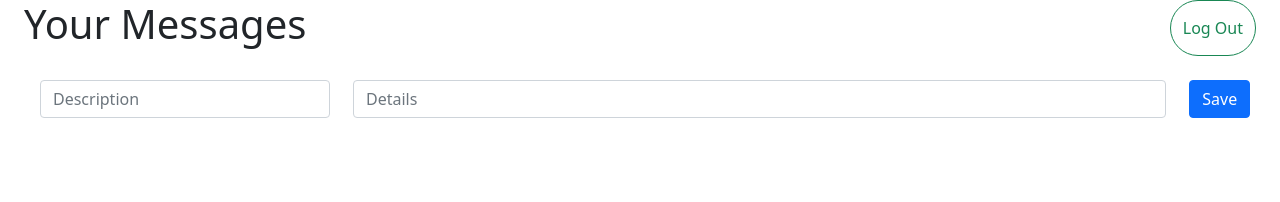
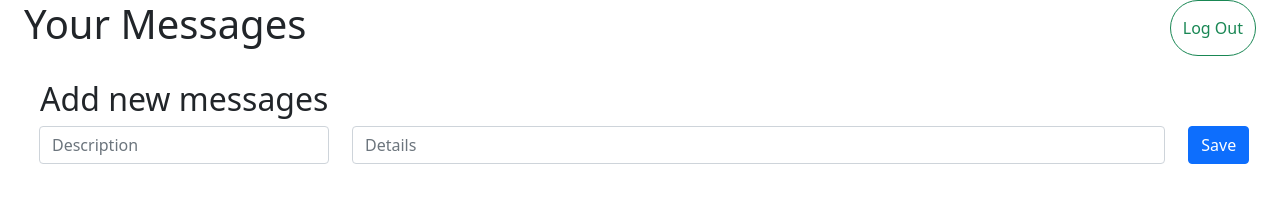
Before and after one commit to ttsoares/FE_Modulo_4, a plain HTML site: page messages.html in a window 1280 px wide. Drawn offline with nearby package versions, Linux system fonts and the light colour scheme.

Commit message:
Added the line: "Add new messages"

```diff
--- a/messages.html
+++ b/messages.html
@@ -21,6 +21,7 @@
     </header>
 
     <section class="row ms-3 mt-4 input-group">
+      <h2> Add new messages</h2>
       <div class="col-3">
         <input type="text" id="desCrip" class="form-control" placeholder="Description" aria-label="Description">
       </div>
```
